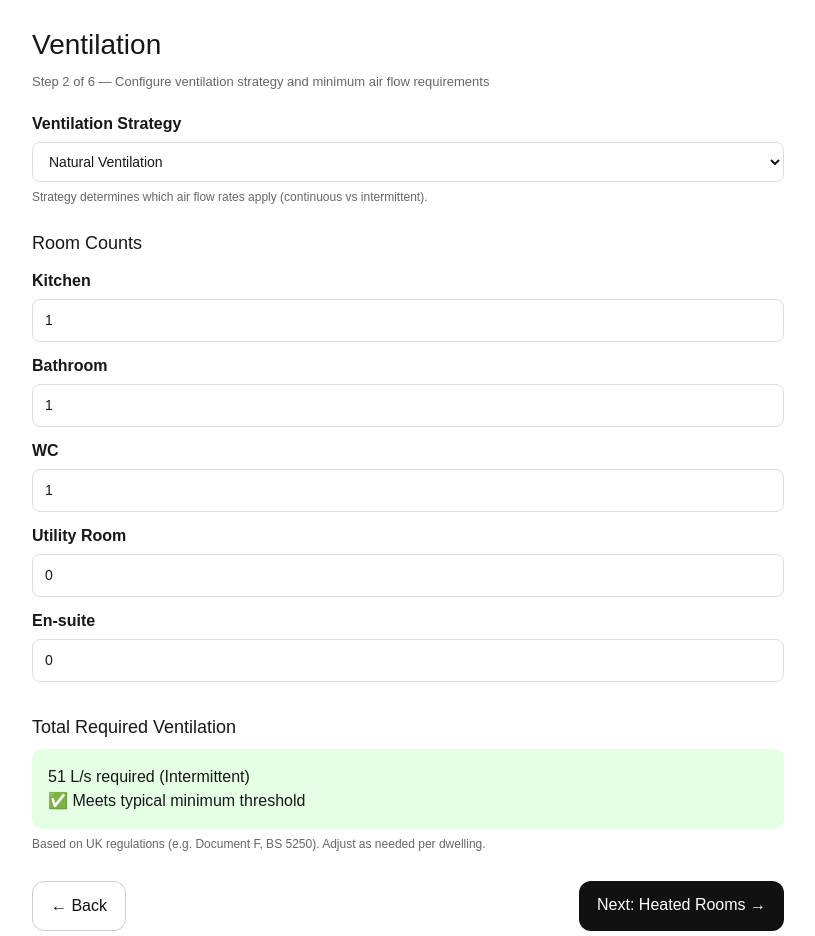
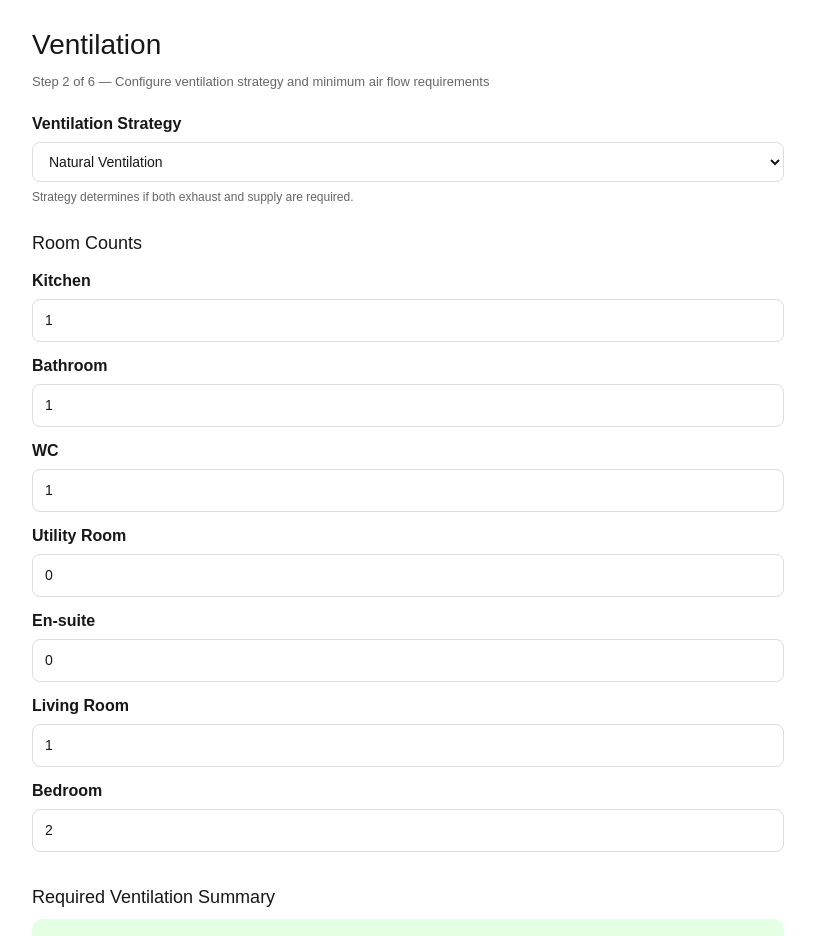
Before and after one commit to damowhu11-1979/heat-demand, a Next.js app: page /ventilation in a window 1280 px wide. Shown: the top 936 px of the page, without its empty margins (232-1047 px from the left). Built offline with nearby package versions, Linux system fonts and the light colour scheme.

Commit message:
Update page.tsx

```diff
--- a/app/ventilation/page.tsx
+++ b/app/ventilation/page.tsx
@@ -3,8 +3,8 @@
 import React, { useEffect, useState } from 'react';
 import Link from 'next/link';
 
-/* --- Airflow Requirements (L/s) --- */
-const CONTINUOUS = {
+/* --- Room Config --- */
+const EXTRACT_FLOW = {
   kitchen: 13,
   bathroom: 8,
   'utility room': 8,
@@ -12,7 +12,7 @@ const CONTINUOUS = {
   wc: 6
 };
 
-const INTERMITTENT = {
+const INTERMITTENT_FLOW = {
   kitchen: 30,
   bathroom: 15,
   'utility room': 30,
@@ -20,24 +20,30 @@ const INTERMITTENT = {
   wc: 6
 };
 
+const SUPPLY_FLOW = {
+  living: 10,
+  bedroom: 8
+};
+
 const ROOM_LABELS = {
   kitchen: 'Kitchen',
   bathroom: 'Bathroom',
   wc: 'WC',
   'utility room': 'Utility Room',
-  'en-suite': 'En-suite'
+  'en-suite': 'En-suite',
+  living: 'Living Room',
+  bedroom: 'Bedroom'
 };
 
 type RoomKey = keyof typeof ROOM_LABELS;
 
-/* --- LocalStorage Helpers --- */
+/* --- Storage Helpers --- */
 const STORAGE_KEY = 'mcs.ventilation';
 
 const readVent = () => {
   if (typeof window === 'undefined') return null;
   try {
-    const raw = localStorage.getItem(STORAGE_KEY);
-    return raw ? JSON.parse(raw) : null;
+    return JSON.parse(localStorage.getItem(STORAGE_KEY) || '');
   } catch {
     return null;
   }
@@ -75,23 +81,36 @@ export default function VentilationPage() {
     bathroom: 1,
     wc: 1,
     'utility room': 0,
-    'en-suite': 0
+    'en-suite': 0,
+    living: 1,
+    bedroom: 2
   });
 
-  const totalRequired = Object.entries(rooms).reduce((sum, [key, count]) => {
+  // Which systems need supply calc
+  const supplyRequired = ['mv', 'mvhr', 'piv'].includes(type);
+
+  const extractTotal = Object.entries(rooms).reduce((sum, [key, count]) => {
     const k = key as RoomKey;
-    const base = ['mev', 'mv', 'mvhr'].includes(type) ? CONTINUOUS[k] : INTERMITTENT[k];
-    return sum + base * count;
+    if (k in EXTRACT_FLOW || k in INTERMITTENT_FLOW) {
+      const flow = ['mev', 'mv', 'mvhr'].includes(type) ? EXTRACT_FLOW[k] : INTERMITTENT_FLOW[k];
+      return sum + flow * count;
+    }
+    return sum;
   }, 0);
 
-  const isValid = totalRequired >= 30; // Example threshold
+  const supplyTotal = Object.entries(rooms).reduce((sum, [key, count]) => {
+    const k = key as RoomKey;
+    if (!supplyRequired) return 0;
+    if (k in SUPPLY_FLOW) {
+      return sum + SUPPLY_FLOW[k] * count;
+    }
+    return sum;
+  }, 0);
 
   useEffect(() => {
     const saved = readVent();
-    if (saved) {
-      if (saved.type) setType(saved.type);
-      if (saved.rooms) setRooms(saved.rooms);
-    }
+    if (saved?.type) setType(saved.type);
+    if (saved?.rooms) setRooms(saved.rooms);
   }, []);
 
   useEffect(() => {
@@ -105,14 +124,10 @@ export default function VentilationPage() {
         Step 2 of 6 — Configure ventilation strategy and minimum air flow requirements
       </p>
 
-      {/* Ventilation Strategy */}
+      {/* Strategy */}
       <section style={{ marginBottom: 24 }}>
         <Label>Ventilation Strategy</Label>
-        <select
-          value={type}
-          onChange={(e) => setType(e.target.value)}
-          style={inputStyle}
-        >
+        <select value={type} onChange={(e) => setType(e.target.value)} style={inputStyle}>
           <option value="natural">Natural Ventilation</option>
           <option value="mev">MEV (Mechanical Extract Ventilation)</option>
           <option value="mv">MV (Mechanical Ventilation)</option>
@@ -120,7 +135,7 @@ export default function VentilationPage() {
           <option value="piv">PIV (Positive Input Ventilation)</option>
         </select>
         <p style={{ fontSize: 12, color: '#666', marginTop: 6 }}>
-          Strategy determines which air flow rates apply (continuous vs intermittent).
+          Strategy determines if both exhaust and supply are required.
         </p>
       </section>
 
@@ -134,9 +149,9 @@ export default function VentilationPage() {
               <Label>{ROOM_LABELS[key]}</Label>
               <input
                 type="number"
+                min={0}
                 value={rooms[key]}
                 onChange={(e) => setRooms({ ...rooms, [key]: parseInt(e.target.value || '0') })}
-                min={0}
                 style={inputStyle}
               />
             </div>
@@ -144,21 +159,37 @@ export default function VentilationPage() {
         })}
       </section>
 
-      {/* Ventilation Summary */}
+      {/* Summary */}
       <section style={{ marginBottom: 28 }}>
-        <h3 style={{ fontSize: 18, marginBottom: 8 }}>Total Required Ventilation</h3>
+        <h3 style={{ fontSize: 18, marginBottom: 8 }}>Required Ventilation Summary</h3>
+
+        {/* Extract */}
         <div style={{
-          background: isValid ? '#e5ffe5' : '#ffe5e5',
-          padding: 16,
+          background: extractTotal >= 30 ? '#e5ffe5' : '#ffe5e5',
+          padding: 14,
           borderRadius: 10,
-          fontSize: 16,
-          fontWeight: 500
+          fontSize: 15,
+          marginBottom: 12
         }}>
-          {totalRequired} L/s required ({type === 'natural' || type === 'piv' ? 'Intermittent' : 'Continuous'})<br />
-          {isValid ? '✅ Meets typical minimum threshold' : '⚠️ Below expected airflow'}
+          <strong>{extractTotal} L/s extract</strong> ({type === 'natural' || type === 'piv' ? 'Intermittent' : 'Continuous'})<br />
+          {extractTotal >= 30 ? '✅ Meets exhaust threshold' : '⚠️ Below expected extract airflow'}
         </div>
+
+        {/* Supply */}
+        {supplyRequired && (
+          <div style={{
+            background: supplyTotal >= 20 ? '#e5ffe5' : '#ffe5e5',
+            padding: 14,
+            borderRadius: 10,
+            fontSize: 15
+          }}>
+            <strong>{supplyTotal} L/s supply</strong><br />
+            {supplyTotal >= 20 ? '✅ Meets supply threshold' : '⚠️ Below expected supply airflow'}
+          </div>
+        )}
+
         <p style={{ fontSize: 12, color: '#666', marginTop: 6 }}>
-          Based on UK regulations (e.g. Document F, BS 5250). Adjust as needed per dwelling.
+          Based on UK regulations (e.g. Document F, BS 5250). Supply applies to MV, MVHR, PIV systems.
         </p>
       </section>
 
```
